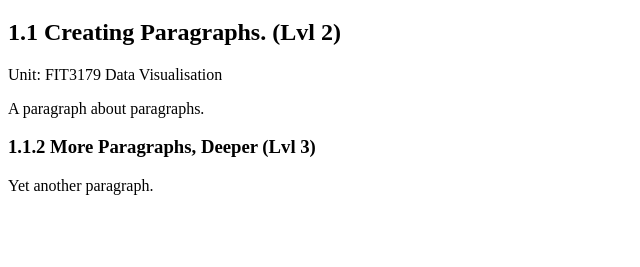
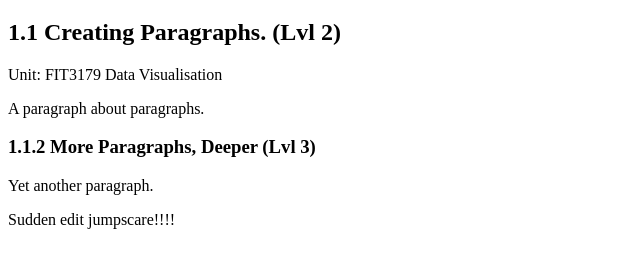
Before and after one commit to eahm0005/FIT3179, a plain HTML site: page index.html in a window 1280 px wide. Shown: the part 159-426 px from the top of the page, without its empty margins (0-640 px from the left). Drawn offline with Linux system fonts and the light colour scheme.

Commit message:
Test-Update index.html
Trial of the edit mode.

```diff
--- a/index.html
+++ b/index.html
@@ -14,6 +14,7 @@
 
     <h3>1.1.2 More Paragraphs, Deeper (Lvl 3)</h3>
     <p>Yet another paragraph.</p>
+    <p>Sudden edit jumpscare!!!!</p>
 
 </body>
 </html>
```
